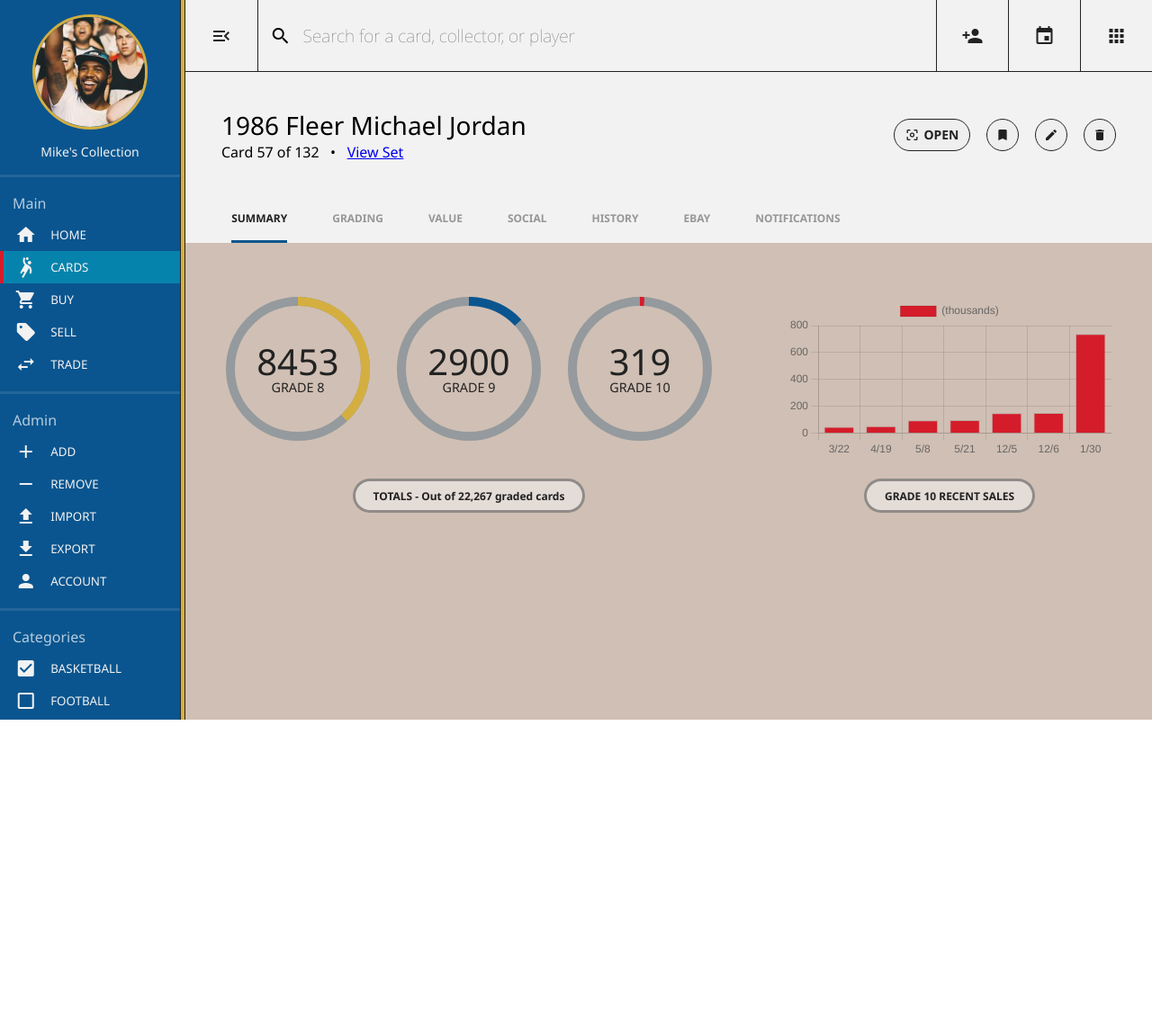
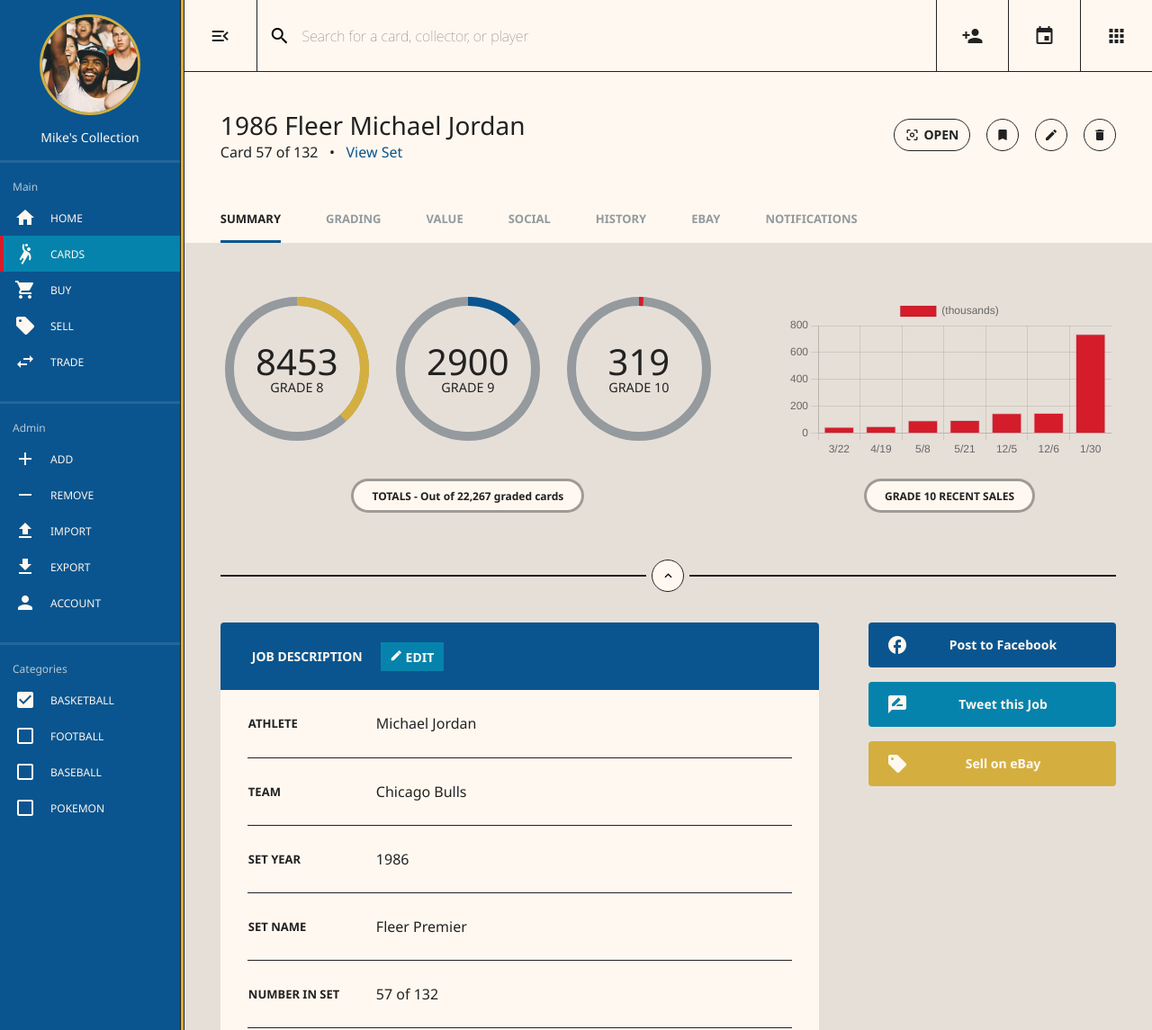
Before and after one commit to kirch1/static-comp, a plain HTML site: page index.html in a window 1280 px wide. Shown: the top 1145 px of the page at 90% size. Before the commit the page ends 800 px from the top, so only its background shows below. Drawn offline with nearby package versions, Linux system fonts and the light colour scheme.

Commit message:
feat: Add description table and divider line

```diff
--- a/index.html
+++ b/index.html
@@ -12,66 +12,69 @@
     <title>Static Comp</title>
 </head>
 <body>
-    <nav>
+    <nav class="blue-bg">
         <figure>
             <img src="./assets/fan.jpg" alt="1986 fleer michael jordan">
-            <figcaption>Mike's Collection</figcaption>
+            <figcaption class="light-text">Mike's Collection</figcaption>
         </figure>
         <section>
-            <label>Main</label>
-            <button><span class="material-icons">home</span> Home</button>
-            <button class="nav-button-selected"><span class="material-icons">sports_handball</span> Cards</button>
-            <button><span class="material-icons">shopping_cart</span> Buy</button>
-            <button><span class="material-icons">sell</span> Sell</button>
-            <button><span class="material-icons">swap_horiz</span> Trade</button>
+            <label class="light-text">Main</label>
+            <button class="light-text"><span class="material-icons">home</span> Home</button>
+            <button class="nav-button-selected light-text light-blue-bg"><span class="material-icons">sports_handball</span> Cards</button>
+            <button class="light-text"><span class="material-icons">shopping_cart</span> Buy</button>
+            <button class="light-text"><span class="material-icons">sell</span> Sell</button>
+            <button class="light-text"><span class="material-icons">swap_horiz</span> Trade</button>
         </section>
         <section>
-            <label>Admin</label>
-            <button><span class="material-icons">add</span>Add</button>
-            <button><span class="material-icons">remove</span>Remove</button>
-            <button><span class="material-icons">upload</span>Import</button>
-            <button><span class="material-icons">download</span>Export</button>
-            <button><span class="material-icons">person</span>Account</button>
+            <label class="light-text">Admin</label>
+            <button class="light-text"><span class="material-icons light-text">add</span>Add</button>
+            <button class="light-text"><span class="material-icons light-text">remove</span>Remove</button>
+            <button class="light-text"><span class="material-icons light-text">upload</span>Import</button>
+            <button class="light-text"><span class="material-icons light-text">download</span>Export</button>
+            <button class="light-text"><span class="material-icons light-text">person</span>Account</button>
         </section>
         <section>
-            <label>Categories</label>
-            <button><span class="material-icons">check_box</span>Basketball</button>
-            <button><span class="material-icons">check_box_outline_blank</span>Football</button>
-            <button><span class="material-icons">check_box_outline_blank</span>Baseball</button>
-            <button><span class="material-icons">check_box_outline_blank</span>Pokemon</button>
+            <label class="light-text">Categories</label>
+            <button class="light-text"><span class="material-icons light-text">check_box</span>Basketball</button>
+            <button class="light-text"><span class="material-icons light-text">check_box_outline_blank</span>Football</button>
+            <button class="light-text"><span class="material-icons light-text">check_box_outline_blank</span>Baseball</button>
+            <button class="light-text"><span class="material-icons light-text">check_box_outline_blank</span>Pokemon</button>
         </section>
     </nav>
-    <div class="trim"></div>
+    <div class="trim yellow-bg"></div>
     <main>
-        <section class="search-area">
-            <button class="material-icons">menu_open</button>
-            <span class="material-icons left-border input-icon">search</span>
-            <input type="text" placeholder="Search for a card, collector, or player">
-            <button class="left-border material-icons">person_add</button>
-            <button class="left-border material-icons">event</button>
-            <button class="left-border material-icons">apps</button>
+        <section class="search-area light-bg">
+            <button class="search-area-button material-icons dark-text light-bg">menu_open</button>
+            <span class="material-icons left-border input-icon light-bg">search</span>
+            <input class="light-bg" type="text" placeholder="Search for a card, collector, or player">
+            <button class="search-area-button left-border material-icons dark-text light-bg">person_add</button>
+            <button class="search-area-button left-border material-icons dark-text light-bg">event</button>
+            <button class="search-area-button left-border material-icons dark-text light-bg">apps</button>
         </section>
-        <header class="card-header">
+        <header class="card-header light-bg">
             <div>
-                <h1>1986 Fleer Michael Jordan</h1>
-                <h3>Card 57 of 132 &nbsp; &#x2022; &nbsp; <a href="url">View Set</a></h3>
+                <h1 class="dark-text">1986 Fleer Michael Jordan</h1>
+                <h3 class="dark-text">Card 57 of 132 &nbsp; &#x2022; &nbsp; <a href="https://www.psacard.com/priceguide/basketball-card-values/1986-fleer/1718">View Set</a></h3>
             </div>
-            <!-- <img class="card-header-img" src="./assets/card.jpg"> -->
+            <!-- <img class="card-header-img" src="./assets/card.jpg">
+            <img class="card-header-img" src="./assets/card-back.jpg"> -->
+
             <div class="card-header-buttons">
-                <button class="material-icons button-large">center_focus_weak<span> OPEN</span></button>
-                <button class="material-icons">bookmark</button>
-                <button class="material-icons">edit</button>
-                <button class="material-icons">delete</button>
+                <button class="material-icons button-large dark-text light-bg">center_focus_weak<span> OPEN</span></button>
+                <button class="material-icons dark-text light-bg">bookmark</button>
+                <button class="material-icons dark-text light-bg">edit</button>
+                <button class="material-icons dark-text light-bg">delete</button>
             </div>
+
         </header>
-        <section class="tab-strip">
-            <button class="tab-button tab-button-selected">SUMMARY</button>
-            <button class="tab-button">GRADING</button>
-            <button class="tab-button">VALUE</button>
-            <button class="tab-button">SOCIAL</button>
-            <button class="tab-button">HISTORY</button>
-            <button class="tab-button">EBAY</button>
-            <button class="tab-button">NOTIFICATIONS</button>
+        <section class="tab-strip light-bg">
+            <button class="tab-button tab-button-selected dark-text">SUMMARY</button>
+            <button class="tab-button mid-text">GRADING</button>
+            <button class="tab-button mid-text">VALUE</button>
+            <button class="tab-button mid-text">SOCIAL</button>
+            <button class="tab-button mid-text">HISTORY</button>
+            <button class="tab-button mid-text">EBAY</button>
+            <button class="tab-button mid-text">NOTIFICATIONS</button>
         </section>
         <section class="stats">
             <div class="pies-section">
@@ -110,11 +113,64 @@
                         </div>
                     </div>
                 </div>
-                <p class="data-label">TOTALS - Out of 22,267 graded cards</p>
+                <p class="data-label dark-text light-bg">TOTALS - Out of 22,267 graded cards</p>
             </div>
             <div class="bar-section">
                 <canvas id="myChart"></canvas>
-                <p class="data-label">GRADE 10 RECENT SALES</p>
+                <p class="data-label dark-text light-bg">GRADE 10 RECENT SALES</p>
+            </div>
+        </section>
+
+        <div class="divider">
+            <div class="line"></div>
+            <button class="divider-button material-icons light-bg">expand_less</button>
+            <div class="line"></div>
+        </div>
+        <section class="bottom-info">
+            <div class="description light-bg">
+                <header class="description-header blue-bg">
+                    <p class="light-text">JOB DESCRIPTION</p>
+                    <button class="material-icons light-text light-blue-bg">edit<span> EDIT</span></button>
+                </header>
+                <table class="dark-text">
+                    <tr>
+                      <td class="col1">ATHLETE</td>
+                      <td class="col2">Michael Jordan</td>
+                    </tr>
+                    <tr>
+                      <td class="col1">TEAM</td>
+                      <td class="col2">Chicago Bulls</td>
+                    </tr>
+                    <tr>
+                      <td class="col1">SET YEAR</td>
+                      <td class="col2">1986</td>
+                    </tr>
+                    <tr>
+                      <td class="col1">SET NAME</td>
+                      <td class="col2">Fleer Premier</td>
+                    </tr>
+                    <tr>
+                      <td class="col1">NUMBER IN SET</td>
+                      <td class="col2">57 of 132</td>
+                    </tr>
+                    <tr>
+                        <td class="col1">DESCRIPTION</td>
+                        <td class="col2">This is the most recognizable basketball card and the most important modern card from any sport in the entire hobby.</td>
+                    </tr>
+                    <tr>
+                      <td class="col1">POPULATION</td>
+                      <td class="col2">319 out of 22,267 Graded 10 out of 10</td>
+                    </tr>
+                    <tr>
+                      <td class="col1">AVERAGE PRICE (10)</td>
+                      <td class="col2">$184,160.53</td>
+                    </tr>
+                  </table>
+            </div>
+            <div class="social">
+                <button class="social-button blue-bg material-icons light-text">facebook<span>Post to Facebook</span></button>
+                <button class="social-button light-blue-bg material-icons light-text">rate_review<span>Tweet this Job</span></button>
+                <button class="social-button yellow-bg material-icons light-text">sell<span>Sell on eBay</span></button>
             </div>
         </section>
     </main>
--- a/styles.css
+++ b/styles.css
@@ -5,24 +5,56 @@
   font-family: 'Noto Sans', sans-serif;
 }
 
+.light-text {
+    color: #FFF8F0;
+}
+
+.mid-text {
+    color: #949a9d;
+}
+
+.dark-text {
+    color: #222222;
+}
+
+.light-bg {
+    background-color: #FFF8F0;
+}
+
+a {
+    color: #0A558F;
+    text-decoration: none;
+}
+
+.blue-bg {
+    background-color: #0A558F;
+}
+
+.light-blue-bg {
+    background-color: #0683AC;
+}
+
+.yellow-bg {
+    background-color: #D4AF40;
+}
+
 body {
     margin: 0;
     display: flex;
-    height: 100vh;
+    overflow: auto;
 }
 
 nav {
     flex-shrink: 0;
     display: flex;
     flex-direction: column;
-    background-color: #0A558F;
     width: 200px;
     overflow: hidden;
 }
 
 nav figure {
-    margin-left: 18%;
-    margin-right: 18%;
+    margin-left: 22%;
+    margin-right: 22%;
 }
 
 nav img {
@@ -34,59 +66,59 @@
 }
 
 nav figcaption {
-    color: #F2F2F2;
     text-align: center;
     padding-top: 10px;
     font-size: 14px;
 }
 
 nav label {
-    color: rgba(255, 255, 255, 0.7);
+    opacity: 70%;
     margin: 6px;
     margin-left: 14px;
+    font-size: 12px;
 }
 
 nav > section{
     border-top-style: solid;
     border-color: rgba(255, 255, 255, 0.1);
     padding-top: 12px;
-    padding-bottom: 12px;
+    padding-bottom: 24px;
     display: flex;
     flex-direction: column;
 }
 
 nav button {
-    background-color: rgba(0, 0, 0, 0);
+    background-color: transparent;
     border-style: none;
-    color: #F2F2F2;
     display: flex;
-    gap: 1.2vw;
+    gap: 16px;
     align-items: center;
     text-transform: uppercase;
-    height: 36px;
-    padding-left: 1vw;
+    height: 40px;
+    padding-left: 12px;
+    font-size: 12px;
     border-left-style: solid;
     border-width: 4px;
-    border-color: rgba(0, 0, 0, 0);
+    border-left-color: transparent;
 }
 
 i {
-    font-size: 24px;
+    font-size: 20px;
 }
 
 .nav-button-selected {
-    background-color: #0683AC;
     border-color: #D41C2B;
+    border-left-style: solid;
+    border-width: 4px;
 }
 
-button:hover {
+nav button:hover {
     background-color: #0683AC;
     cursor: pointer;
 }
 
 .trim {
     width: 6px;
-    background-color: #D4AF40;
     border-color: #222222;
     border-left-style: solid;
     border-right-style: solid;
@@ -97,13 +129,12 @@
     display: flex;
     flex-direction: column;
     flex-grow: 1;
-    background-color: #D0BFB4;
+    background-color: #e6dfd8;
 }
 
 .search-area {
     display: flex;
     flex-shrink: 0;
-    background-color: #F2F2F2;
     height: 80px;
     border-bottom-style: solid;
     border-color: #222222;
@@ -115,23 +146,19 @@
     padding-left: 1vw;
     border-style: none;
     outline: none;
-    font-size: larger;
+    font-size: 16px;
     font-weight: 100;
-    background-color: #F2F2F2;
 }
 
 .input-icon {
-    background-color: #F2F2F2;
     padding-left: 1vw;
     display: flex;
     align-items: center;
 }
 
-main section button {
-    color: #222222;
+.search-area-button {
     width: 80px;
     border-style: none;
-    background-color: #F2F2F2;
 }
 
 .left-border {
@@ -141,7 +168,6 @@
 }
 
 .card-header {
-    background-color: #F2F2F2;
     display: flex;
     padding: 40px 40px 35px 40px;
     justify-content: space-between;
@@ -149,7 +175,7 @@
 }
 
 .card-header-img {
-    height: 200px;
+    height: 120px;
 }
 
 h1 {
@@ -171,8 +197,7 @@
     justify-content: end;
 }
 
-.card-header button {
-    color: #222222;
+.card-header button, .divider-button {
     height: 36px;
     width: 36px;
     border-radius: 18px;
@@ -182,8 +207,9 @@
     font-size: 16px;
 }
 
-.card-header button:hover {
-    background-color: #0683AC;
+main button:hover {
+    background-color: #949a9d;
+    cursor: pointer;
 }
 
 .card-header span {
@@ -200,20 +226,18 @@
 }
 
 .tab-strip {
-    background-color: #F2F2F2;
     display: flex;
     gap: 50px;
     height: 55px;
-    padding-left: 4vw;
+    padding-left: 40px;
 }
 
 .tab-button {
-    color: #22222270;
     background-color: transparent;
     font-weight: bold;
-    font-size: 12px;
-    width: auto;
+    font-size: 13px;
     padding: 0;
+    border-style: none;
 }
 
 .tab-button:hover {
@@ -225,7 +249,6 @@
 }
 
 .tab-button-selected {
-    color: #222222;
     border-bottom-style: solid;
     border-bottom-width: 3px;
     padding-top: 3px;
@@ -269,16 +292,112 @@
 
 .data-label {
     display: flex;
-    color: #222222;
     align-items: center;
     height: 38px;
     text-align: center;
     padding-left: 20px;
     padding-right: 20px;
-    background-color: #F2F2F290;
     border-radius: 19px;
     border-style: solid;
     border-color: #22222270;
     font-size: 12px;
     font-weight: 700;
 }
+
+.divider {
+    height: 25px;
+    display: flex;
+    justify-content: space-between;
+    align-items: center;
+    padding-left: 40px;
+    padding-right: 40px;
+    gap: 6px;
+}
+
+.line {
+    height: 2px;
+    background-color: #222222;
+    flex-grow: 1;
+}
+
+.bottom-info {
+    padding: 40px;
+    flex-shrink: 0;
+    display: flex;
+    gap: 55px;
+    height: 1000px;
+}
+
+.description {
+    display: flex;
+    flex-direction: column;
+    flex-grow: 1;
+    border-radius: 4px;
+    overflow: hidden;
+}
+
+.description-header {
+    display: flex;
+    align-items: center;
+    gap: 20px;
+    padding-left: 35px;
+    height: 75px;
+}
+
+.description-header p {
+    font-size: 14px;
+    font-weight: bold;
+}
+
+.description-header button{
+    border-style: none;
+    height: 32px;
+    width: 70px;
+    font-size: 14px;
+    font-weight: bold;
+}
+
+table {
+    border-collapse: collapse;
+    margin-left: 30px;
+    margin-right: 30px;
+}
+
+tr {
+    height: 75px;
+    border-bottom-style: solid;
+    border-bottom-color: #222222;
+    border-width: 1px;
+}
+
+.col1 {
+    font-weight: bold;
+    width: 142px;
+    font-size: 13px;
+}
+
+.social {
+    flex-shrink: 0;
+    display: flex;
+    flex-direction: column;
+    gap: 16px;
+    width: 275px;
+}
+
+.social-button {
+    display: flex;
+    justify-content: start;
+    align-items: center;
+    padding-left: 20px;
+    padding-right: 20px;
+    height: 50px;
+    border-style: none;
+    border-radius: 4px;
+    font-size: 24px;
+}
+
+.social button span {
+    font-size: 14px;
+    font-weight: bold;
+    margin: auto;
+}
```
Also changed, not shown: assets/card-back.jpg (added).
